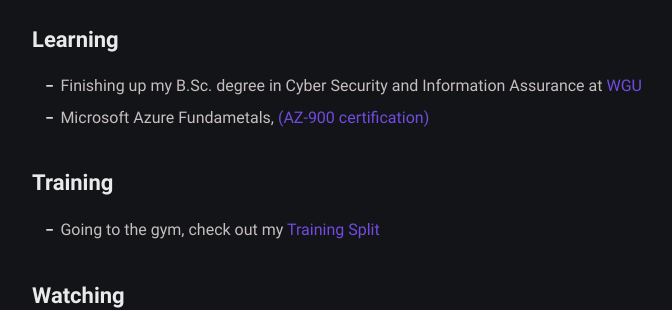
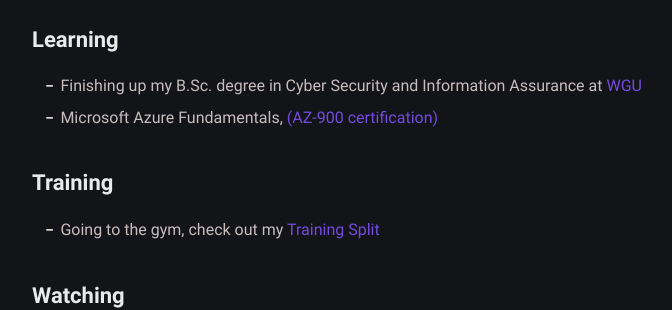
Before and after one commit to dadavidson/dadavidson-blog, a Jekyll site: the page built from now.md, in a window 1280 px wide. Shown: the part 1170-1480 px from the top of the page, without its empty margins (98-770 px from the left). Built offline with Jekyll 4.4.1, drawn with Linux system fonts in a browser that asks for light colours.

Commit message:
Update now.md

```diff
--- a/now.md
+++ b/now.md
@@ -68,7 +68,7 @@ Check out my reading list at [Goodreads.com](https://www.goodreads.com/user/show
 ## Learning
 
 - Finishing up my B.Sc. degree in Cyber Security and Information Assurance at [WGU](https://wgu.edu)
-- Microsoft Azure Fundametals, [(AZ-900 certification)](https://learn.microsoft.com/en-us/training/courses/az-900t00)
+- Microsoft Azure Fundamentals, [(AZ-900 certification)](https://learn.microsoft.com/en-us/training/courses/az-900t00)
 
 ## Training
 
```
